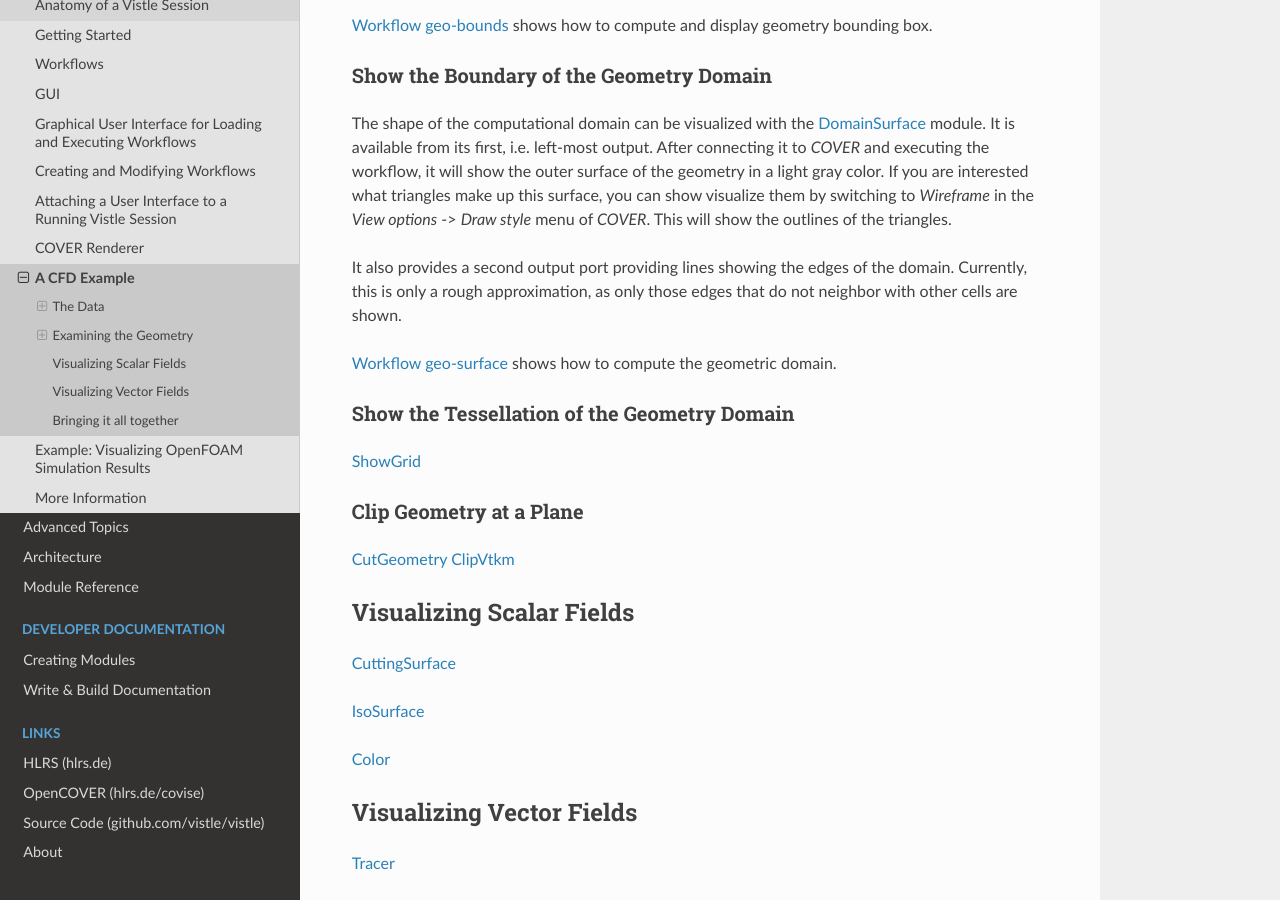
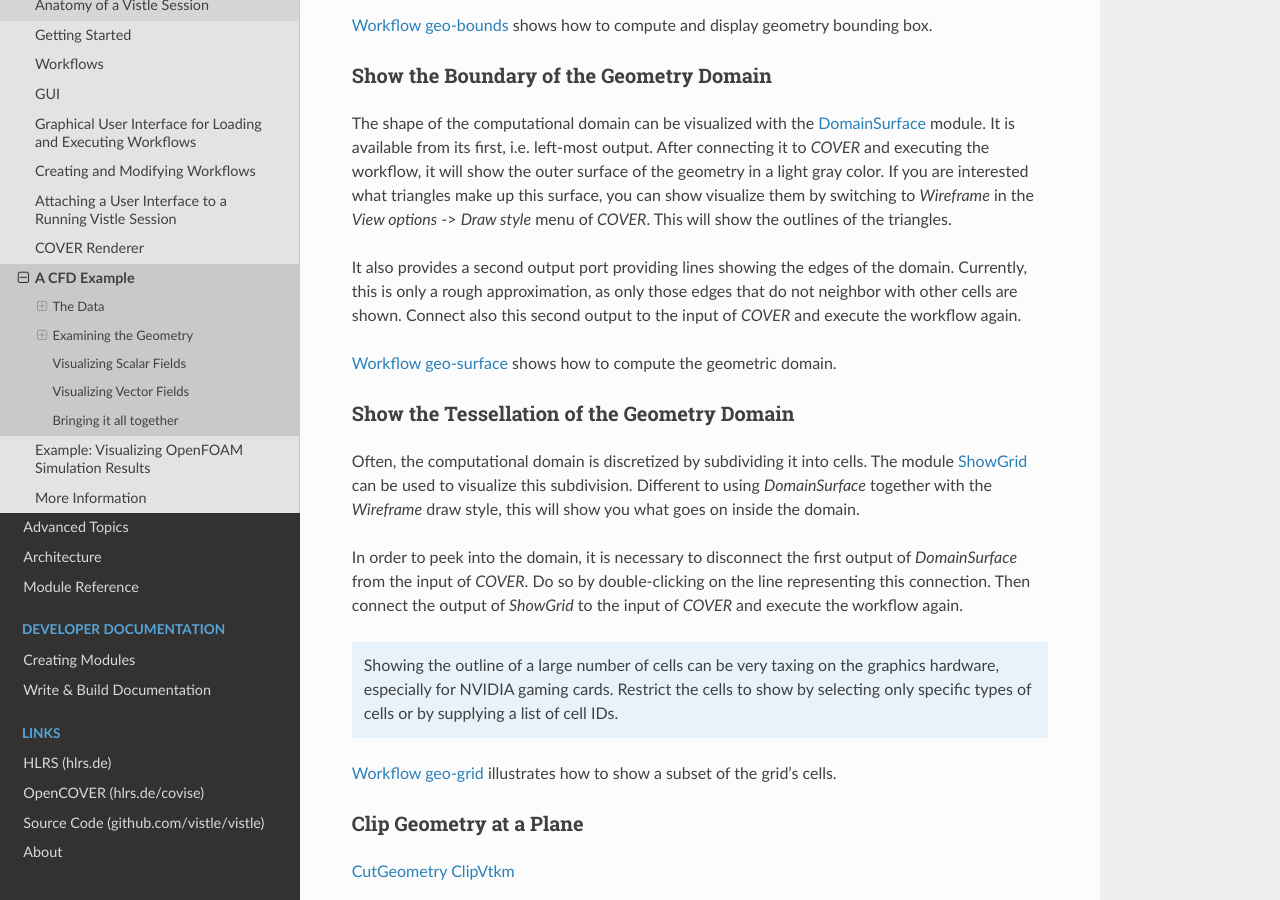
Before and after one commit to vistle/vistle.github.io, a Sphinx documentation site: the page built from docs/intro/example/cfd.md, in a window 1280 px wide and 900 px high, scrolled down 1638 px. Built offline with Sphinx 7.4.7 and the Read the Docs theme 3.1.0, drawn with Linux system fonts in a browser that asks for light colours; pages that are not in the unit, such as notebooks, are missing from menus; some of the changed text lies outside the part shown.

Commit message:
rename workflows

```diff
--- a/docs/intro/example/cfd.md
+++ b/docs/intro/example/cfd.md
@@ -24,7 +24,7 @@
 At this stage, we are only interested in the geometric structure of the computational domain.
 So it is sufficient to select `tiny_geo` on the *grid* parameter.
 
-[Workflow read-geo](vistle:///open#workflow/tutorial/read-geo) shows the module with the selected directory and the grid file.
+[Workflow geo-read](vistle:///open#workflow/tutorial/geo-read) shows the module with the selected directory and the grid file.
 
 ## Examining the Geometry
 
@@ -48,12 +48,28 @@
 
 It also provides a second output port providing lines showing the edges of the domain.
 Currently, this is only a rough approximation, as only those edges that do not neighbor with other cells are shown.
+Connect also this second output to the input of *COVER* and execute the workflow again.
 
 [Workflow geo-surface](vistle:///open#workflow/tutorial/geo-surface) shows how to compute the geometric domain.
 
 ### Show the Tessellation of the Geometry Domain
 
-[](project:#mod-ShowGrid)
+Often, the computational domain is discretized by subdividing it into cells.
+The module [ShowGrid](project:#mod-ShowGrid) can be used to visualize this subdivision.
+Different to using *DomainSurface* together with the *Wireframe* draw style, this will show you what goes on inside the domain.
+
+In order to peek into the domain, it is necessary to disconnect the first output of *DomainSurface* from the input of *COVER*.
+Do so by double-clicking on the line representing this connection.
+Then connect the output of *ShowGrid* to the input of *COVER* and execute the workflow again.
+
+:::note
+Showing the outline of a large number of cells can be very taxing on the graphics hardware,
+especially for NVIDIA gaming cards.
+Restrict the cells to show by selecting only specific types of cells or by supplying a list of cell IDs.
+:::
+
+[Workflow geo-grid](vistle:///open#workflow/tutorial/geo-grid) illustrates how to show a subset of the grid's cells.
+
 
 ### Clip Geometry at a Plane
 
```
